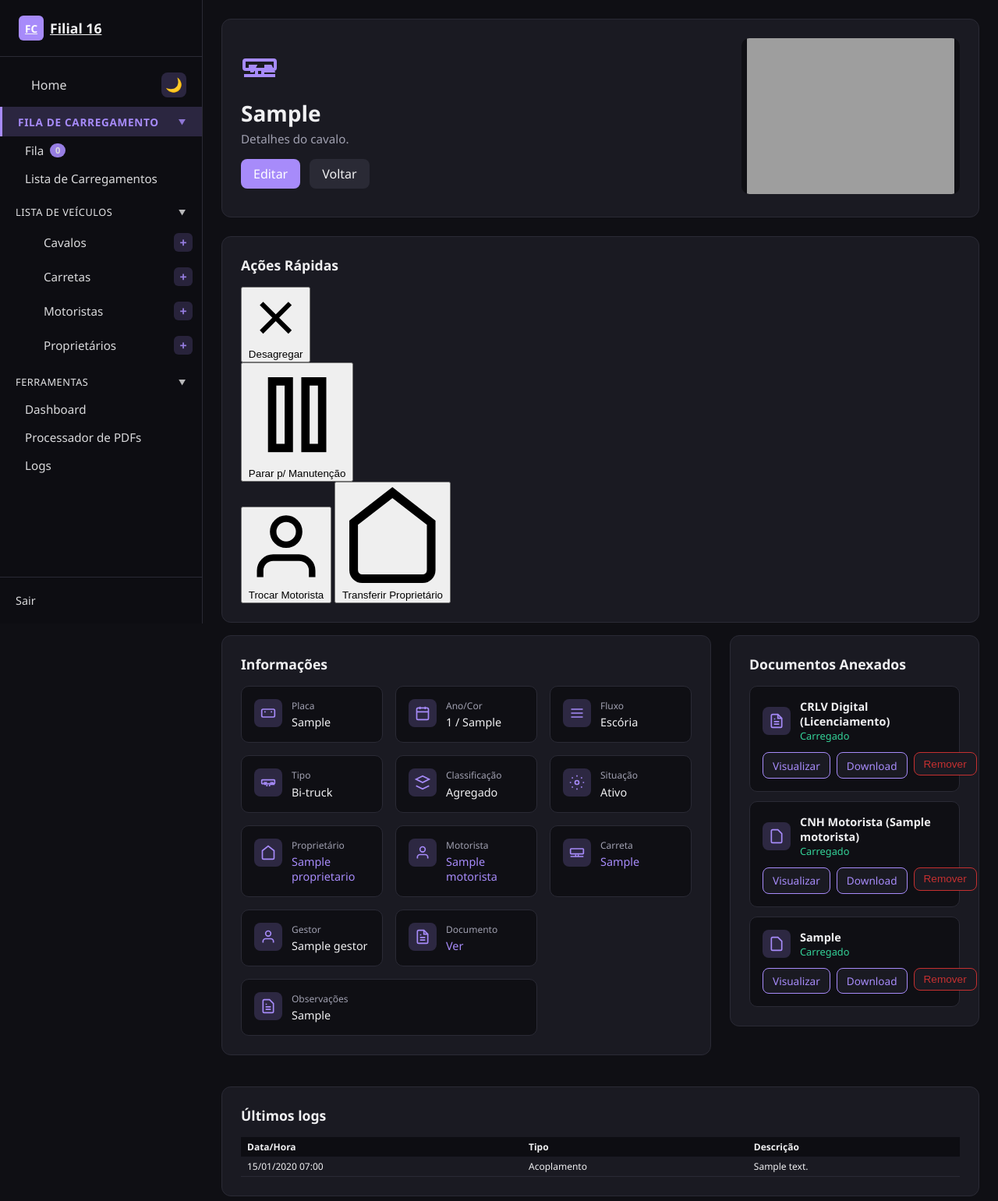
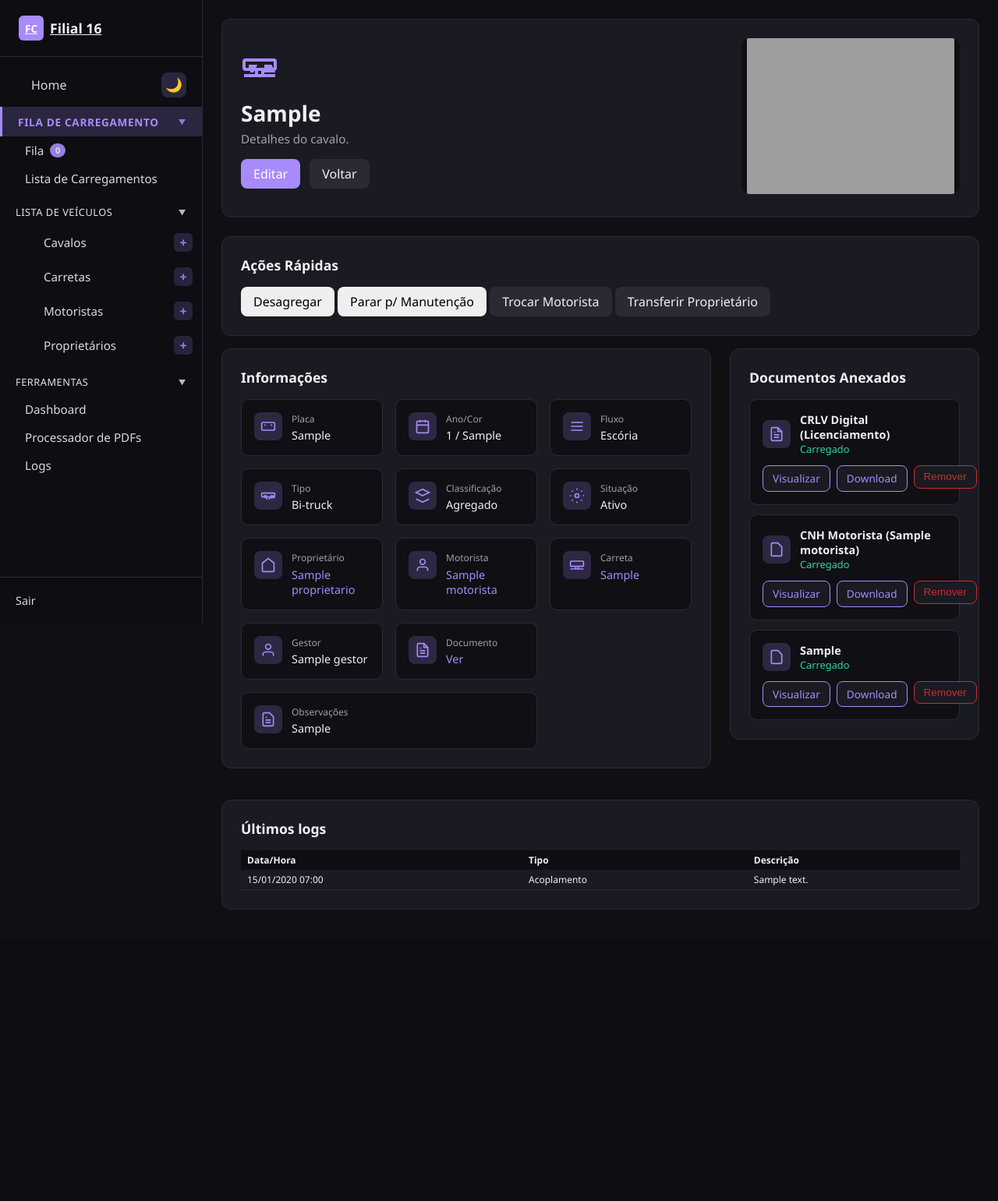
Before and after one commit to anotherDavidSousa/Fertran_filial16, a Django app: page /agregados/cavalos/1/ in a window 1280 px wide. Shown: the top 1541 px of the page at 78% size. After the commit the page ends 1167 px from the top, so only its background shows below. Run offline with Django 5.2, Linux system fonts and the light colour scheme; a user stored in the database is signed in; tables that the repository leaves empty hold one stand-in row (values such as "Sample post"); data that the repository does not hold is empty; parts of the project's set-up code (start-up, migrations or seed data) failed here and were passed over; grey boxes are pictures that could not be loaded.

Commit message:
fix: botoes acoes rapidas sem SVG, display inline nos forms

```diff
--- a/templates/core/cavalo_detail.html
+++ b/templates/core/cavalo_detail.html
@@ -2,87 +2,33 @@
 {% load static %}
 {% block title %}Cavalo - {{ cavalo.placa|default:"Sem placa" }}
 <style>
-/* ── Mensagens de feedback ─────────────────────────── */
 .acoes-messages { margin-bottom: 1rem; }
 .acoes-msg {
-  padding: .6rem 1rem; border-radius: 8px; margin-bottom: .4rem;
-  font-size: .875rem; font-weight: 500;
-  background: var(--accent-muted); color: var(--text-primary);
-  border: 1px solid var(--border);
+  padding: .55rem 1rem; border-radius: 8px; margin-bottom: .35rem;
+  font-size: .875rem; background: var(--accent-muted);
+  color: var(--text-primary); border: 1px solid var(--border);
 }
-
-/* ── Painel de ações rápidas ───────────────────────── */
 .acoes-rapidas-panel { margin-bottom: 1.25rem; }
-.acoes-grid {
-  display: flex; flex-wrap: wrap; gap: .6rem; margin-top: .75rem; align-items: flex-start;
+.acoes-grid { display: flex; flex-wrap: wrap; gap: .6rem; margin-top: .75rem; align-items: center; }
+/* Variantes de botão que respeitam o tema */
+.btn-acao-verde   { background: var(--success) !important; color: #fff !important; border: none !important; }
+.btn-acao-perigo  { background: transparent !important; border: 1.5px solid #e03131 !important; color: #e03131 !important; }
+.btn-acao-alerta  { background: transparent !important; border: 1.5px solid #e67700 !important; color: #e67700 !important; }
+[data-theme="dark"] .btn-acao-perigo  { border-color: #ff8787 !important; color: #ff8787 !important; }
+[data-theme="dark"] .btn-acao-alerta  { border-color: #ffa94d !important; color: #ffa94d !important; }
+.btn-acao-verde:hover, .btn-acao-perigo:hover, .btn-acao-alerta:hover { filter: brightness(1.1); }
+/* Painel inline */
+.acao-inline-panel {
+  margin-top: .75rem; padding: .9rem 1.1rem;
+  background: var(--bg-card); border: 1px solid var(--border);
+  border-radius: 10px; box-shadow: 0 2px 8px var(--shadow);
 }
-/* Forms no grid não podem quebrar o flex */
-.acoes-grid > form { display: contents; }
-
-/* Botão base — herda visual do tema */
-.acao-btn {
-  display: inline-flex; align-items: center; gap: .5rem;
-  padding: .5rem 1rem;
-  border-radius: 8px;
-  font-size: .85rem; font-weight: 600; font-family: inherit;
-  border: 1.5px solid transparent;
-  cursor: pointer; text-decoration: none;
-  transition: filter .15s, box-shadow .15s;
-  white-space: nowrap; line-height: 1.4;
-}
-.acao-btn:hover { filter: brightness(1.12); box-shadow: 0 2px 8px var(--shadow); }
-.acao-btn svg { width: 15px; height: 15px; flex-shrink: 0; vertical-align: middle; }
-
-/* Variantes — usam variáveis do tema onde possível */
-.acao-agregar {
-  background: var(--success); color: #fff;
-  border-color: var(--success);
-}
-.acao-desagregar {
-  background: transparent;
-  color: #e03131;
-  border-color: #e03131;
-}
-[data-theme="dark"] .acao-desagregar { color: #ff6b6b; border-color: #ff6b6b; }
-
-.acao-parar {
-  background: transparent;
-  color: #e67700;
-  border-color: #e67700;
-}
-[data-theme="dark"] .acao-parar { color: #ffa94d; border-color: #ffa94d; }
-
-.acao-reativar {
-  background: var(--success); color: #fff;
-  border-color: var(--success);
-}
-.acao-motorista {
-  background: var(--accent); color: #fff;
-  border-color: var(--accent);
-}
-.acao-proprietario {
-  background: transparent;
-  color: var(--accent); border-color: var(--accent);
-}
-
-/* ── Painel inline (motorista / proprietário) ──────── */
-.acao-inline-panel {
-  margin-top: .75rem; padding: 1rem 1.25rem;
-  background: var(--bg-card);
-  border-radius: 10px; border: 1px solid var(--border);
-  box-shadow: 0 2px 8px var(--shadow);
-}
-.acao-inline-form {
-  display: flex; align-items: center; gap: .75rem; flex-wrap: wrap;
-}
-.acao-inline-form label {
-  font-weight: 600; font-size: .875rem; color: var(--text-primary);
-}
+.acao-inline-form { display: flex; align-items: center; gap: .75rem; flex-wrap: wrap; }
+.acao-inline-form label { font-weight: 600; font-size: .875rem; color: var(--text-primary); }
 .acao-inline-form select {
-  padding: .45rem .75rem;
-  border-radius: 8px; border: 1px solid var(--border);
-  background: var(--bg-page); color: var(--text-primary);
-  font-size: .875rem; min-width: 220px; font-family: inherit;
+  padding: .45rem .75rem; border-radius: 8px;
+  border: 1px solid var(--border); font-size: .875rem; font-family: inherit;
+  background: var(--bg-page); color: var(--text-primary); min-width: 220px;
 }
 </style>
 {% endblock %}
@@ -113,7 +59,7 @@
 {% if messages %}
 <div class="acoes-messages">
   {% for msg in messages %}
-  <div class="acoes-msg acoes-msg-{{ msg.tags }}">{{ msg }}</div>
+  <div class="acoes-msg">{{ msg }}</div>
   {% endfor %}
 </div>
 {% endif %}
@@ -123,59 +69,33 @@
   <div class="acoes-grid">
 
     {% if cavalo.situacao == 'desagregado' %}
-    {# === AGREGAR === #}
-    <a href="{% url 'core:agregar_cavalo' cavalo.pk %}" class="acao-btn acao-agregar">
-      <svg viewBox="0 0 24 24" fill="none" stroke="currentColor" stroke-width="2"><path d="M12 5v14M5 12h14"/></svg>
-      Agregar Veículo
-    </a>
+    <a href="{% url 'core:agregar_cavalo' cavalo.pk %}" class="btn-core btn-acao-verde">Agregar Veículo</a>
     {% else %}
-    {# === DESAGREGAR === #}
-    <form method="post" action="{% url 'core:desagregar_cavalo' cavalo.pk %}" onsubmit="return confirm('Desagregar {{ cavalo.placa }}? Isso irá remover a carreta e o motorista vinculados e marcar o veículo como desagregado.');">
+    <form method="post" action="{% url 'core:desagregar_cavalo' cavalo.pk %}" style="display:inline;" onsubmit="return confirm('Desagregar {{ cavalo.placa }}? Carreta e motorista serão desvinculados.');">
       {% csrf_token %}
-      <button type="submit" class="acao-btn acao-desagregar">
-        <svg viewBox="0 0 24 24" fill="none" stroke="currentColor" stroke-width="2"><path d="M18 6L6 18M6 6l12 12"/></svg>
-        Desagregar
-      </button>
+      <button type="submit" class="btn-core btn-acao-perigo">Desagregar</button>
     </form>
     {% endif %}
 
     {% if cavalo.situacao == 'ativo' %}
-    {# === PARAR PARA MANUTENCAO === #}
-    <form method="post" action="{% url 'core:alterar_situacao_cavalo' cavalo.pk %}">
+    <form method="post" action="{% url 'core:alterar_situacao_cavalo' cavalo.pk %}" style="display:inline;">
       {% csrf_token %}
       <input type="hidden" name="situacao" value="parado">
-      <button type="submit" class="acao-btn acao-parar">
-        <svg viewBox="0 0 24 24" fill="none" stroke="currentColor" stroke-width="2"><rect x="6" y="4" width="4" height="16"/><rect x="14" y="4" width="4" height="16"/></svg>
-        Parar p/ Manutenção
-      </button>
+      <button type="submit" class="btn-core btn-acao-alerta">Parar p/ Manutenção</button>
     </form>
     {% elif cavalo.situacao == 'parado' %}
-    {# === REATIVAR === #}
-    <form method="post" action="{% url 'core:alterar_situacao_cavalo' cavalo.pk %}">
+    <form method="post" action="{% url 'core:alterar_situacao_cavalo' cavalo.pk %}" style="display:inline;">
       {% csrf_token %}
       <input type="hidden" name="situacao" value="ativo">
-      <button type="submit" class="acao-btn acao-reativar">
-        <svg viewBox="0 0 24 24" fill="none" stroke="currentColor" stroke-width="2"><polygon points="5 3 19 12 5 21 5 3"/></svg>
-        Reativar
-      </button>
+      <button type="submit" class="btn-core btn-acao-verde">Reativar</button>
     </form>
     {% endif %}
 
-    {# === TROCAR MOTORISTA === #}
-    <button type="button" class="acao-btn acao-motorista" onclick="togglePanel('panel-motorista')">
-      <svg viewBox="0 0 24 24" fill="none" stroke="currentColor" stroke-width="2"><path d="M20 21v-2a4 4 0 0 0-4-4H8a4 4 0 0 0-4 4v2"/><circle cx="12" cy="7" r="4"/></svg>
-      Trocar Motorista
-    </button>
-
-    {# === TRANSFERIR PROPRIETARIO === #}
-    <button type="button" class="acao-btn acao-proprietario" onclick="togglePanel('panel-proprietario')">
-      <svg viewBox="0 0 24 24" fill="none" stroke="currentColor" stroke-width="2"><path d="M3 9l9-7 9 7v11a2 2 0 0 1-2 2H5a2 2 0 0 1-2-2z"/></svg>
-      Transferir Proprietário
-    </button>
+    <button type="button" class="btn-core btn-core-secondary" onclick="togglePanel('panel-motorista')">Trocar Motorista</button>
+    <button type="button" class="btn-core btn-core-secondary" onclick="togglePanel('panel-proprietario')">Transferir Proprietário</button>
 
   </div>
 
-  {# Painel inline: Trocar Motorista #}
   <div id="panel-motorista" class="acao-inline-panel" style="display:none;">
     <form method="post" action="{% url 'core:trocar_motorista_cavalo' cavalo.pk %}">
       {% csrf_token %}
@@ -185,7 +105,7 @@
           <option value="">— Sem motorista —</option>
           {% for m in motoristas %}
           <option value="{{ m.pk }}" {% if cavalo.motorista and cavalo.motorista.pk == m.pk %}selected{% endif %}>
-            {{ m.nome }}{% if m.cavalo and m.cavalo.pk != cavalo.pk %} (vinculado a {{ m.cavalo.placa }}){% endif %}
+            {{ m.nome }}{% if m.cavalo and m.cavalo.pk != cavalo.pk %} (em {{ m.cavalo.placa }}){% endif %}
           </option>
           {% endfor %}
         </select>
@@ -195,7 +115,6 @@
     </form>
   </div>
 
-  {# Painel inline: Transferir Proprietario #}
   <div id="panel-proprietario" class="acao-inline-panel" style="display:none;">
     <form method="post" action="{% url 'core:transferir_proprietario_cavalo' cavalo.pk %}">
       {% csrf_token %}
```
